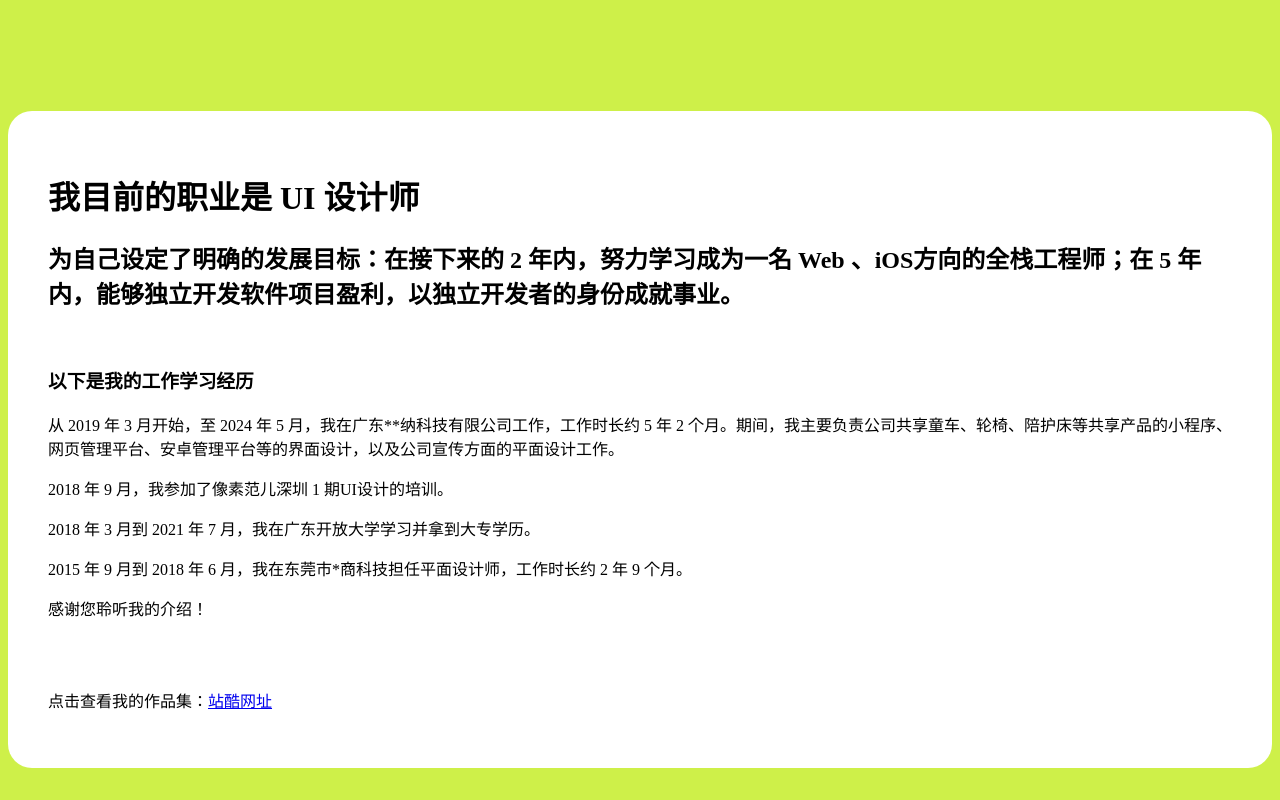
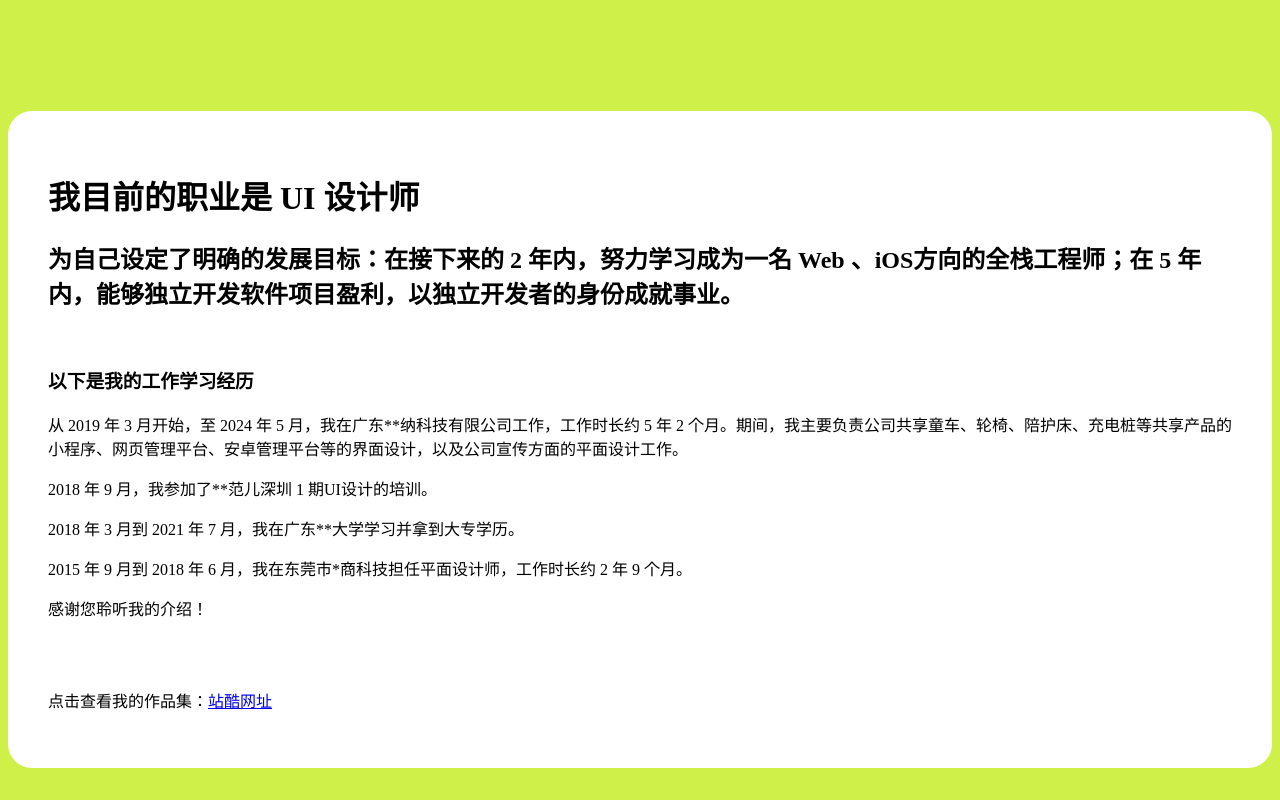
Before and after one commit to zijiu4/zijiu, a plain HTML site: page index.html in a window 1280 px wide. Shown: the part 567-1367 px from the top of the page. Drawn offline with Linux system fonts and the light colour scheme.

Commit message:
Add files via upload

```diff
--- a/index.html
+++ b/index.html
@@ -34,12 +34,12 @@
       <p>
         从 2019 年 3 月开始，至 2024 年 5
         月，我在广东**纳科技有限公司工作，工作时长约 5 年 2
-        个月。期间，我主要负责公司共享童车、轮椅、陪护床等共享产品的小程序、网页管理平台、安卓管理平台等的界面设计，以及公司宣传方面的平面设计工作。
+        个月。期间，我主要负责公司共享童车、轮椅、陪护床、充电桩等共享产品的小程序、网页管理平台、安卓管理平台等的界面设计，以及公司宣传方面的平面设计工作。
       </p>
 
-      <p>2018 年 9 月，我参加了像素范儿深圳 1 期UI设计的培训。</p>
+      <p>2018 年 9 月，我参加了**范儿深圳 1 期UI设计的培训。</p>
 
-      <p>2018 年 3 月到 2021 年 7 月，我在广东开放大学学习并拿到大专学历。</p>
+      <p>2018 年 3 月到 2021 年 7 月，我在广东**大学学习并拿到大专学历。</p>
 
       <p>
         2015 年 9 月到 2018 年 6 月，我在东莞市*商科技担任平面设计师，工作时长约
```
